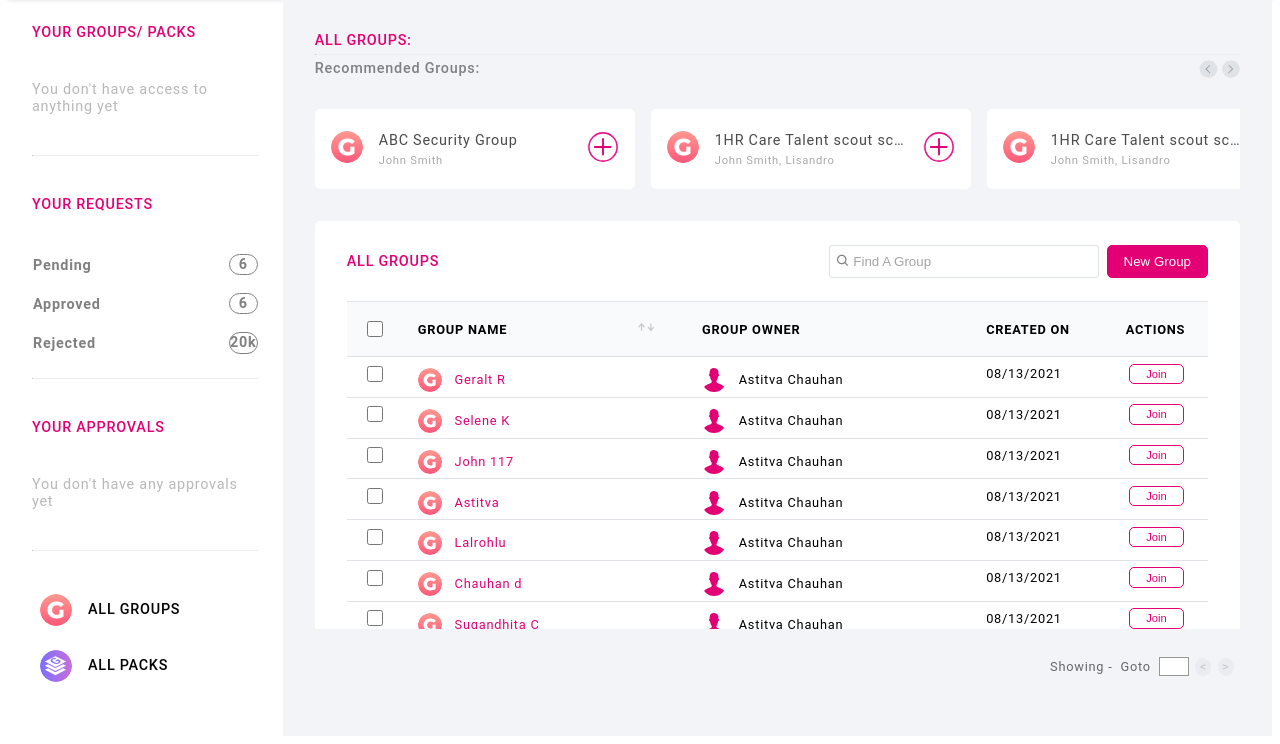
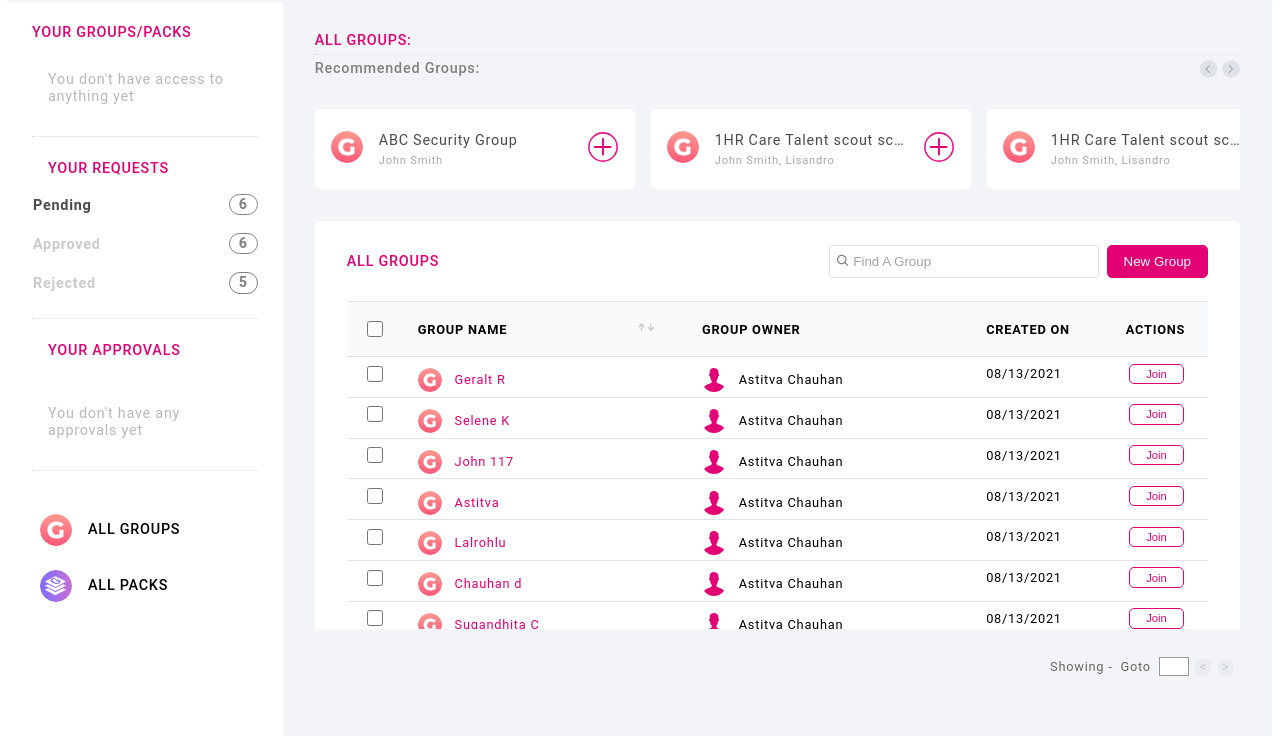
Before and after one commit to Silspd90/Cloud-access, a PHP site: page /home.html in a window 1280 px wide. Shown: the part 72-816 px from the top of the page. Run offline with PHP 8.4, Linux system fonts and the light colour scheme.

Commit message:
Added padding

```diff
--- a/css/style.css
+++ b/css/style.css
@@ -121,6 +121,11 @@ hr {
   float: left;
   width: 1rem;
   height: 1rem;
+  color: #cbcbcb;
+}
+
+.color_head{
+  color: #4a4a4a;
 }
 
 .requestcount {
@@ -436,7 +441,8 @@ a {
 }
 
 .navbarmargin {
-  margin: 2.5rem 0 2.5rem 0;
+  /* margin: 2.5rem 0 2.5rem 0; */
+  padding: 1rem;
 }
 
 .parent_side_navbarcloseNavbar {
--- a/home.html
+++ b/home.html
@@ -30,7 +30,7 @@
                 <aside id="side-navbar" class="parent_side_navbar">
                     <div class="sidecontainer">
                         <div class="child_side_navbar_top">
-                            <strong>YOUR GROUPS/ PACKS</strong>
+                            <strong>YOUR GROUPS/PACKS</strong>
                             <p class="navbarmargin" style="color: rgb(184, 184, 184);">You don't have access to anything yet</p>
                             <hr>
 
@@ -39,7 +39,7 @@
                             <table class="group_requests">
                                 <tbody style="width: 100%;">
                                 <tr>
-                                <th><span class="requestcount_head">Pending</span></th>
+                                <th><span class="requestcount_head color_head">Pending</span></th>
                                 <td><span class="requestcount">6</span></td>
                                 </tr>
                                 <tr>
@@ -48,7 +48,7 @@
                                 </tr>
                                 <tr>
                                 <th><span class="requestcount_head">Rejected</span></th>
-                                <td><span class="requestcount">20k</span></td>
+                                <td><span class="requestcount">5</span></td>
                                 </tr>
                             </tbody>
                             </table>
```
